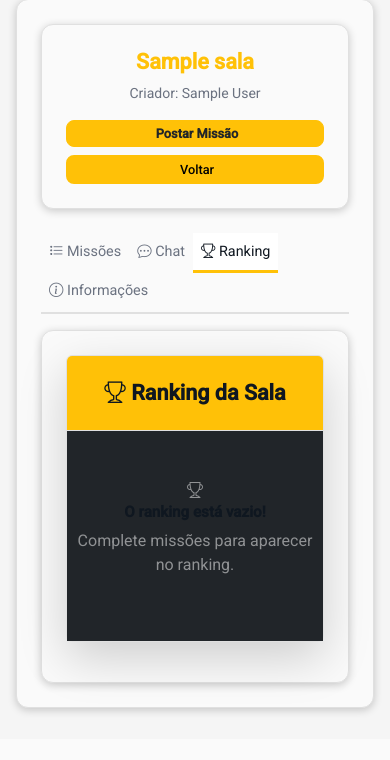
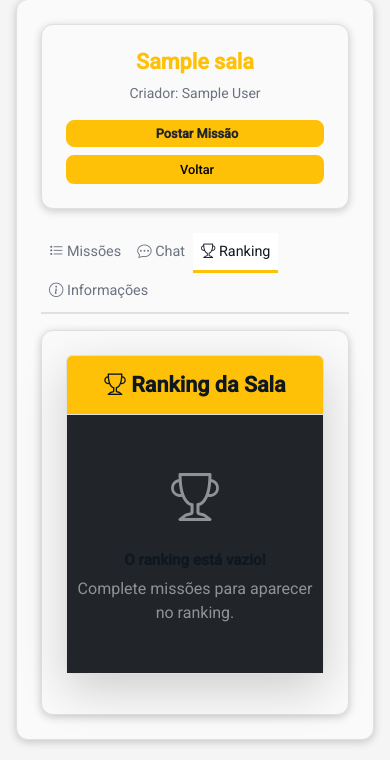
Before and after one commit to Pedroartur84/Plataforma-de-educa-o-gameficada, a Django app: page /usuarios/sala-virtual/1/ in a window 390 px wide, after a click on "Ranking". Shown: the part 105-865 px from the top of the page. Before the commit the page ends 819 px from the top, so only its background shows below. Run offline with Django 5.2, Linux system fonts and the light colour scheme; a user stored in the database is signed in; tables that the repository leaves empty hold one stand-in row (values such as "Sample post").

Commit message:
ranking alterado, responsividade

```diff
--- a/templates/usuarios/sala_virtual.html
+++ b/templates/usuarios/sala_virtual.html
@@ -150,66 +150,59 @@
         <!-- RANKING -->
         <div class="tab-pane fade" id="ranking" role="tabpanel">
             <div class="card border-warning shadow-lg card-no-scale">
-                <div class="card-header bg-warning text-dark text-center py-4">
+                <div class="card-header bg-warning text-dark text-center py-3 py-sm-4">
                     <h4 class="mb-0 fw-bold"><i class="bi bi-trophy"></i> Ranking da Sala</h4>
                 </div>
                 <div class="card-body p-0 bg-dark text-white">
                     {% if ranking_sala %}
-                    <ol class="list-group list-group-flush list-group-numbered">
+                    <ol class="list-group list-group-flush">
                         {% for item in ranking_sala %}
-                        <li class="list-group-item bg-dark d-flex flex-column flex-md-row justify-content-between align-items-start align-items-md-center py-3
+                        <li class="list-group-item bg-dark p-3 p-sm-4 border-bottom border-secondary
                                 {% if item.aluno == request.user %}border-start border-warning border-5 bg-warning bg-opacity-10{% endif %}">
-
-                            <!-- Lado esquerdo: Posição e informações do aluno -->
-                            <div class="d-flex align-items-center flex-grow-1 mb-2 mb-md-0 w-100">
-                                <div class="me-3 me-md-4 text-center" style="min-width: 60px;">
+                            <div class="d-flex align-items-center gap-2 gap-sm-3">
+                                <!-- Posição/Troféu -->
+                                <div class="text-center flex-shrink-0" style="min-width: 50px;">
                                     {% if item.posicao == 1 %}
-                                        <i class="bi bi-trophy-fill text-warning fs-4 fs-md-1"></i>
-                                        <div class="text-warning fw-bold small">1º</div>
+                                        <i class="bi bi-trophy-fill text-warning" style="font-size: 1.75rem;"></i>
+                                        <div class="text-warning fw-bold small mt-1">1º</div>
                                     {% elif item.posicao == 2 %}
-                                        <i class="bi bi-trophy-fill text-secondary fs-4 fs-md-1"></i>
-                                        <div class="text-secondary fw-bold small">2º</div>
+                                        <i class="bi bi-trophy-fill text-secondary" style="font-size: 1.75rem;"></i>
+                                        <div class="text-secondary fw-bold small mt-1">2º</div>
                                     {% elif item.posicao == 3 %}
-                                        <i class="bi bi-trophy-fill text-warning fs-4 fs-md-1" style="filter: brightness(0.7);"></i>
-                                        <div class="text-warning fw-bold small" style="color:#CD7F32 !important;">3º</div>
+                                        <i class="bi bi-trophy-fill text-warning" style="font-size: 1.75rem; filter: brightness(0.7);"></i>
+                                        <div class="text-bronze fw-bold small mt-1">3º</div>
                                     {% else %}
-                                        <span class="badge bg-secondary rounded-pill fs-6 fs-md-5 px-2 px-md-3">{{ item.posicao }}º</span>
+                                        <span class="badge bg-secondary rounded-pill fw-bold">{{ item.posicao }}º</span>
                                     {% endif %}
                                 </div>
 
-                                <div class="flex-grow-1">
-                                    <h6 class="mb-1 fw-bold text-white">
+                                <!-- Informações do aluno (flex-grow para ocupar espaço) -->
+                                <div class="flex-grow-1 min-w-0">
+                                    <h6 class="mb-1 fw-bold text-white text-truncate">
                                         {{ item.aluno.get_nome_exibicao }}
                                         {% if item.aluno == request.user %}
-                                            <span class="badge bg-warning text-dark ms-2">VOCÊ</span>
+                                            <span class="badge bg-warning text-dark ms-1 ms-sm-2 flex-shrink-0">VOCÊ</span>
                                         {% endif %}
                                     </h6>
-                                    <small class="text-white-50">
-                                        {{ item.missoes_entregues }} missão{{ item.missoes_entregues|pluralize }} concluída{{ item.missoes_entregues|pluralize }}
+                                    <small class="text-white-50 d-block">
+                                        <i class="bi bi-check2-circle"></i> {{ item.missoes_entregues }} missão{{ item.missoes_entregues|pluralize }}
                                     </small>
                                 </div>
-                            </div>
 
-                            <!-- Lado direito: Pontos (oculta em mobile muito pequeno) -->
-                            <div class="text-end d-none d-sm-block">
-                                <h5 class="mb-0 text-warning fw-bold">{{ item.pontos_sala }}</h5>
-                                <small class="text-white-50">pontos</small>
-                            </div>
-
-                            <!-- Versão mobile para pontos -->
-                            <div class="d-sm-none w-100 text-center mt-2">
-                                <span class="badge bg-warning text-dark fs-6">
-                                    {{ item.pontos_sala }} pontos
-                                </span>
+                                <!-- Pontos (sempre visível) -->
+                                <div class="text-end flex-shrink-0">
+                                    <div class="text-warning fw-bold" style="font-size: 1.25rem;">{{ item.pontos_sala }}</div>
+                                    <small class="text-white-50 d-block">pts</small>
+                                </div>
                             </div>
                         </li>
                         {% endfor %}
                     </ol>
                     {% else %}
                     <div class="text-center py-5 text-white-50">
-                        <i class="bi bi-trophy fa-5x mb-3"></i>
-                        <h5>O ranking está vazio!</h5>
-                        <p>Complete missões para aparecer no ranking.</p>
+                        <i class="bi bi-trophy" style="font-size: 3rem;"></i>
+                        <h5 class="mt-3 fw-bold">O ranking está vazio!</h5>
+                        <p class="mb-0">Complete missões para aparecer no ranking.</p>
                     </div>
                     {% endif %}
                 </div>
```
